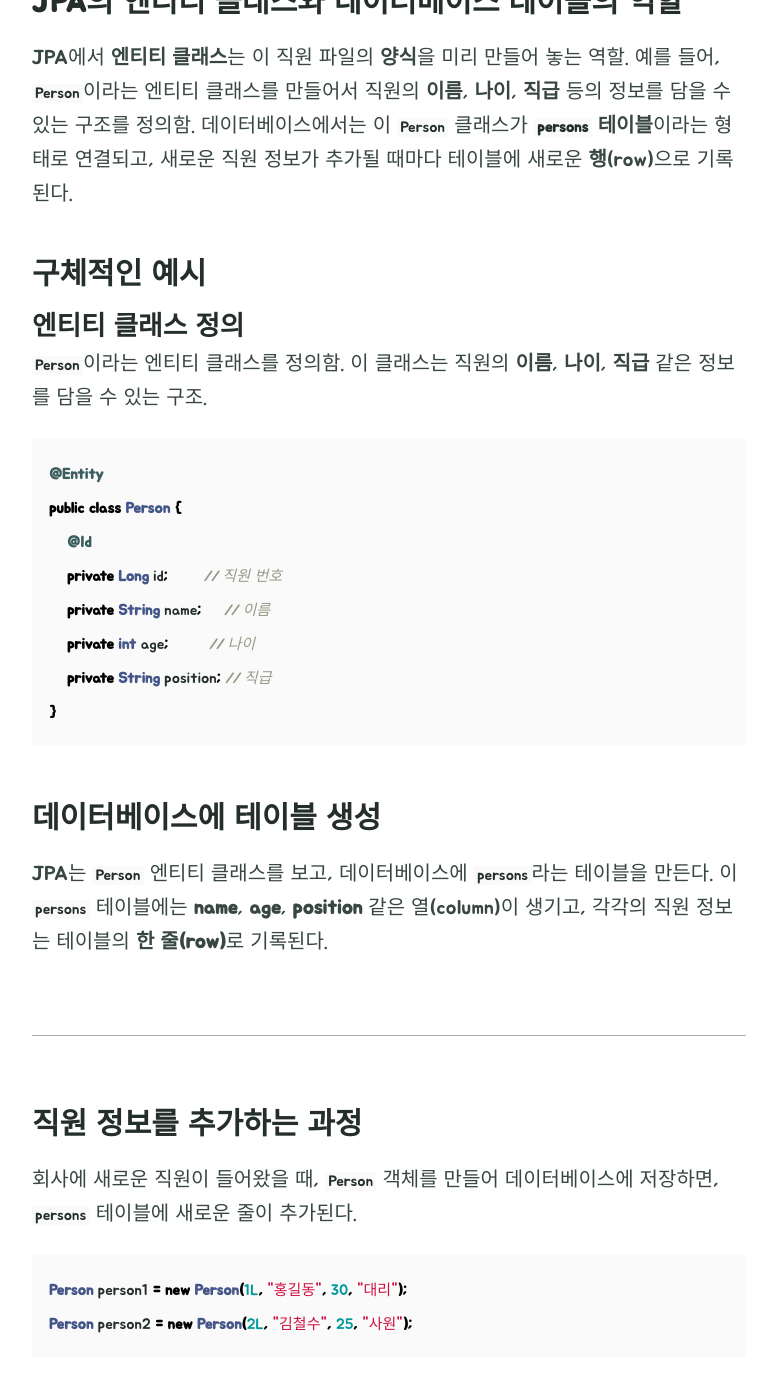
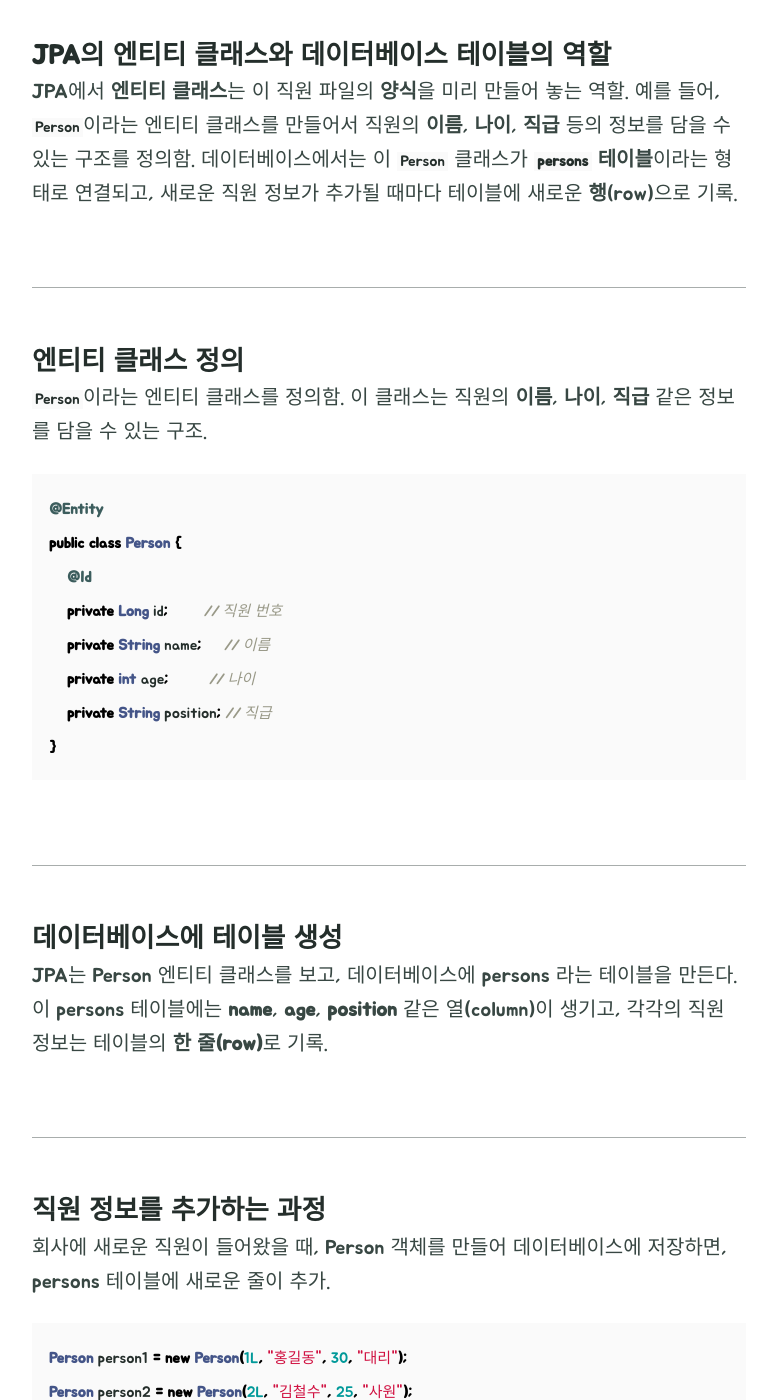
Before and after one commit to tletle7102/tletle7102.github.io, a Jekyll site: the page built from _posts/2024-11-12-cs-15.md, in a window 1280 px wide and 1400 px high, scrolled down 788 px. Shown: the whole window, without its empty margins (251-1028 px from the left). Built offline with Jekyll 4.4.1, drawn with Linux system fonts in a browser that asks for light colours.

Commit message:
blog post update cs15

````diff
--- a/_posts/2024-11-12-cs-15.md
+++ b/_posts/2024-11-12-cs-15.md
@@ -7,23 +7,21 @@ tags:
 last_modified_at:
 ---
 
-### **엔티티(Entity)**
+### 엔티티(Entity)
 **엔티티(Entity)**는 주로 JPA 같은 ORM에서 사용하는 특별한 클래스 유형으로, 데이터베이스 테이블과 연결되어 데이터를 저장하고 관리하는 역할. JPA에서는 `@Entity` 어노테이션을 통해 엔티티를 지정하고, 이를 통해 데이터베이스와 쉽게 매핑하여 저장하거나 조회 가능함.
 
 ---
 
-
-### 예시: 회사의 직원 파일 정리 방식
+#### 예시: 회사의 직원 파일 정리 방식
 회사에서 직원의 정보를 관리하려면 **직원 파일**이 필요함. 이 파일에는 직원의 **이름**, **나이**, **직급** 같은 정보를 기록함. 새로운 직원이 들어올 때마다, 직원 파일에는 새로운 한 줄의 기록이 추가됨.
 
+---
 
+#### JPA의 엔티티 클래스와 데이터베이스 테이블의 역할
+JPA에서 **엔티티 클래스**는 이 직원 파일의 **양식**을 미리 만들어 놓는 역할. 예를 들어, `Person`이라는 엔티티 클래스를 만들어서 직원의 **이름**, **나이**, **직급** 등의 정보를 담을 수 있는 구조를 정의함. 데이터베이스에서는 이 `Person` 클래스가 **`persons` 테이블**이라는 형태로 연결되고, 새로운 직원 정보가 추가될 때마다 테이블에 새로운 **행**(row)으로 기록.
 
-### JPA의 엔티티 클래스와 데이터베이스 테이블의 역할
-JPA에서 **엔티티 클래스**는 이 직원 파일의 **양식**을 미리 만들어 놓는 역할. 예를 들어, `Person`이라는 엔티티 클래스를 만들어서 직원의 **이름**, **나이**, **직급** 등의 정보를 담을 수 있는 구조를 정의함. 데이터베이스에서는 이 `Person` 클래스가 **`persons` 테이블**이라는 형태로 연결되고, 새로운 직원 정보가 추가될 때마다 테이블에 새로운 **행**(row)으로 기록된다.
+---
 
-
-
-### 구체적인 예시
 
 #### 엔티티 클래스 정의
 `Person`이라는 엔티티 클래스를 정의함. 이 클래스는 직원의 **이름**, **나이**, **직급** 같은 정보를 담을 수 있는 구조.
@@ -38,20 +36,24 @@ public class Person {
     private String position; // 직급
 }
 ```
-### 데이터베이스에 테이블 생성
-JPA는 `Person` 엔티티 클래스를 보고, 데이터베이스에 `persons`라는 테이블을 만든다. 이 `persons` 테이블에는 **name**, **age**, **position** 같은 열(column)이 생기고, 각각의 직원 정보는 테이블의 **한 줄(row)**로 기록된다.
 
 ---
 
-### 직원 정보를 추가하는 과정
-회사에 새로운 직원이 들어왔을 때, `Person` 객체를 만들어 데이터베이스에 저장하면, `persons` 테이블에 새로운 줄이 추가된다.
+#### 데이터베이스에 테이블 생성
+JPA는 Person 엔티티 클래스를 보고, 데이터베이스에 persons 라는 테이블을 만든다. 이 persons 테이블에는 **name**, **age**, **position** 같은 열(column)이 생기고, 각각의 직원 정보는 테이블의 **한 줄(row)**로 기록.
 
+---
+
+#### 직원 정보를 추가하는 과정
+회사에 새로운 직원이 들어왔을 때, Person 객체를 만들어 데이터베이스에 저장하면, persons 테이블에 새로운 줄이 추가.
 ```java
 Person person1 = new Person(1L, "홍길동", 30, "대리");
 Person person2 = new Person(2L, "김철수", 25, "사원");
 ```
 
-### 데이터베이스의 최종 모습
+---
+
+#### 데이터베이스의 최종 모습
 
 | ID  | 이름   | 나이 | 직급 |
 | --- | ------ | ---- | ---- |
````
